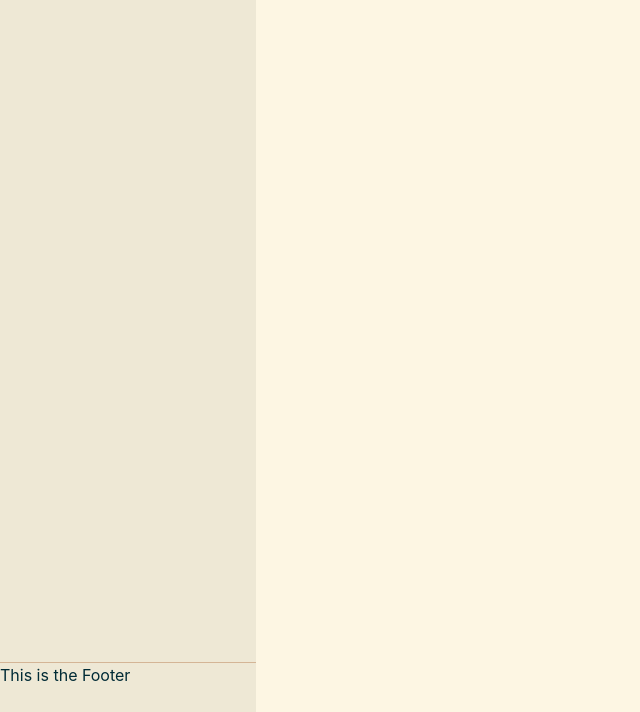
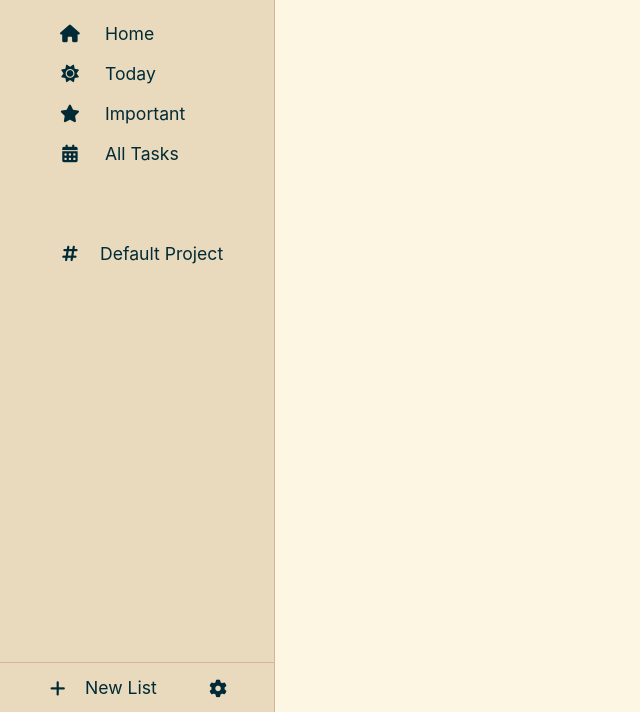
Before and after one commit to JonahKF/odin-todo, a website built with webpack: page src/template.html in a window 1280 px wide. Shown: the part 88-800 px from the top of the page, without its empty margins (0-640 px from the left). Built offline with nearby package versions, Linux system fonts and the light colour scheme.

Commit message:
ADDED: Footer styling, Project name print function

```diff
--- a/src/index.js
+++ b/src/index.js
@@ -2,47 +2,91 @@ import "./styles.css";
 import { ToDoList } from "./toDoCreator.js"
 
 function screenController() {
+    const listArray = [];
+
     const listNav = document.querySelector(".list-nav");
     const pageBody = document.querySelector(".container");
 
-    const defaultList = new ToDoList("default");
-    const defaultTaskIndex = defaultList.addToDo("Task Title", "default");
+    const defaultList = new ToDoList("Default Project");
+    listArray.push(defaultList);
+    const defaultTaskIndex = defaultList.addToDo("Default Task", "Default Project");
 
 
-    const displayList = (list) => {
-        // Displays List name in sidebar
-        const navListContainer = document.createElement("div");
-        navListContainer.classList.add("nav-list-container");
-        listNav.appendChild(navListContainer);
-        const navListHeader = document.createElement("div");
-        navListHeader.classList.add("nav-list-header");
-        navListHeader.textContent = list.Name;
-        navListContainer.appendChild(navListHeader);
+    const displayLists = () => {
+        listArray.forEach(list => {
+            const navListContainer = document.createElement("div");
+            navListContainer.classList.add("nav-list-container");
+            navListContainer.id = listArray.indexOf(list);
+            listNav.appendChild(navListContainer);
 
-        const taskArray = list.getAllToDoItems();
+            const navListUl = document.createElement("ul");
+            navListContainer.appendChild(navListUl);
 
+            const navListHeaderLi = document.createElement("li");
+            navListHeaderLi.classList.add("nav-list-header");
+            navListUl.appendChild(navListHeaderLi);
+
+            const wrapperAnchor = document.createElement("a");
+            wrapperAnchor.href = "#";
+            navListHeaderLi.appendChild(wrapperAnchor);
+
+            const listLogo = document.createElement("i");
+            listLogo.classList.add("fa-solid");
+            listLogo.classList.add("fa-hashtag");
+            wrapperAnchor.appendChild(listLogo);
+
+            const navListHeader = document.createElement("span");
+            navListHeader.textContent = list.Name;
+            wrapperAnchor.appendChild(navListHeader);
+
+            const taskArray = list.getAllToDoItems();
+        });
         // Displays list's Tasks in sidebar
-        taskArray.forEach(ToDo => {
-            const task = document.createElement("div");
-            task.classList.add("nav-list-child");
-            task.textContent = ToDo.title;
-            navListContainer.appendChild(task);
+        // taskArray.forEach(ToDo => {
+        //     const li = document.createElement("li");
+        //     navListUl.appendChild(li);
 
-            // Attach event listener for click
-            task.addEventListener("click", clickTask);
-        });
+        //     const div = document.createElement("div");
+        //     div.classList.add("list-inner-flex");
+        //     div.classList.add("nav-list-child");
+        //     li.appendChild(div);
+
+        //     const a = document.createElement("a");
+        //     a.href = "#";
+        //     div.appendChild(a);
+
+        //     const i = document.createElement("i");
+        //     i.classList.add("fa-solid");
+        //     i.classList.add("fa-hashtag");
+        //     a.appendChild(i);
+
+        //     const span = document.createElement("span");
+        //     span.textContent = ToDo.title;
+        //     a.appendChild(span);
+
+        //     // Attach event listener for click
+        //     a.addEventListener("click", clickTask);
+        // });
     }
 
-    const newList = () => {
+    const newList = (name) => {
+        //const list =
+
+        listArray.push(list);
+        displayLists();
+    }
+
+    const deleteList = (name) => {
 
     }
 
-    const clickTask = () => {
+    const clickTask = (e) => {
         // Changes contents of .container to match contents of clicked Task
+        console.log(`${e} clicked`)
     }
 
     // Test ToDo Item
-    displayList(defaultList);
+    displayLists();
 
 }
 
--- a/src/styles.css
+++ b/src/styles.css
@@ -54,7 +54,7 @@ h6 {
 :root {
     /* Based on Solarized Theme by Ethan Schoonover */
     /* Background tones (light theme) */
-    --white: #eee8d5;
+    --white: #e9dabd;
     --brwhite: #fdf6e3;
     --accentwhite: #d4b596;
 
@@ -81,9 +81,25 @@ body {
     background-color: var(--brwhite);
 }
 
+button {
+    background-color: inherit;
+    border: none;
+    cursor: pointer;
+}
+
+ul,
+li {
+    list-style-type: none;
+}
+
+a {
+    text-decoration: inherit;
+    color: inherit;
+}
+
 .master-grid {
     display: grid;
-    grid-template-columns: 1fr 4fr;
+    grid-template-columns: minmax(275px, 1fr) 4fr;
 }
 
 .sidebar {
@@ -91,22 +107,98 @@ body {
     height: 100vh;
     display: flex;
     flex-direction: column;
+    font-size: 1.1rem;
+    line-height: 40px;
+    border-right: solid 1px var(--accentwhite);
 }
 
-.sidebar-footer {
-    margin-top: auto;
-    border-top: solid 1px var(--accentwhite);
-    height: 50px;
+.logo {
+    font-size: 2.6rem;
+    margin-bottom: 30px;
+}
+
+.static-sidebar-items {
+    margin: 30px 0 60px 0;
+}
+
+.fa-solid {
+    width: 60px;
+    text-align: center;
+}
+
+.list-inner-flex {
+    display: flex;
+}
+
+/* .list-inner-flex > */
+a > span:hover {
+    font-weight: 600;
 }
 
 .nav-list-container {
-    padding: 10px 30px 10px 30px;
+    padding: 0;
+    margin-bottom: 30px;
     display: flex;
     flex-direction: column;
     gap: 3px;
 }
 
-.nav-list-header {
-    font-size: 1.2rem;
-    font-weight: 600;
+/* .nav-list-header {
+    font-weight: 500;
+    vertical-align: baseline;
+} */
+
+.nav-list-child {
+    font-size: 1.1rem;
+    font-weight: 380;
 }
+
+.sidebar-footer {
+    margin-top: auto;
+    padding: 0 20px 0 20px;
+    border-top: solid 1px var(--accentwhite);
+    height: 50px;
+    display: flex;
+    align-items: center;
+}
+
+.new-list-btn {
+    margin-left: 4px;
+    border-radius: 5px;
+    width: 160px;
+    display: flex;
+    justify-content: start;
+    align-items: center;
+    transition: 0.3s;
+}
+
+.new-list-btn > i {
+    padding: 0;
+    margin: 0 5px 0 20px;
+    width: 30px;
+    vertical-align: middle;
+    position: relative;
+    top: 1px;
+}
+
+.new-list-btn > span,
+.new-list-btn > i {
+    display: inline-flex;
+    align-items: center;
+    vertical-align: middle;
+    text-align: center;
+}
+
+.new-list-btn:hover {
+    background-color: var(--accentwhite);
+    transition: 0.3s;
+}
+
+.settings-btn {
+    margin-left: auto;
+}
+
+.settings-btn > i {
+    position: relative;
+    top: 1px;
+}
--- a/src/template.html
+++ b/src/template.html
@@ -10,17 +10,67 @@
 
 <body>
     <div class="master-grid">
+
         <div class="sidebar">
+            <div class="static-sidebar-items">
+                <ul>
+                    <li>
+                        <i class="fa-solid fa-tower-observation logo"></i>
+                    </li>
+                    <li>
+                        <div class="list-inner-flex">
+                            <a href="#">
+                                <i class="fa-solid fa-house"></i>
+                                <span>Home</span>
+                            </a>
+                        </div>
+                    </li>
+                    <li>
+                        <div class="list-inner-flex">
+                            <a href="#">
+                                <i class="fa-solid fa-sun"></i>
+                                <span>Today</span>
+                            </a>
+                        </div>
+                    </li>
+                    <li>
+                        <div class="list-inner-flex">
+                            <a href="#">
+                                <i class="fa-solid fa-star"></i>
+                                <span>Important</span>
+                            </a>
+                        </div>
+                    </li>
+                    <li>
+                        <div class="list-inner-flex">
+                            <a href="#">
+                                <i class="fa-solid fa-calendar-days"></i>
+                                <span>All Tasks</span>
+                            </a>
+                        </div>
+                    </li>
+                </ul>
+            </div>
+
             <div class="list-nav">
                 <!-- Dynamically Populated by JS -->
             </div>
+
             <div class="sidebar-footer">
-                This is the Footer
+                <button class="new-list-btn">
+                    <i class="fa-solid fa-plus"></i>
+                    <span>New List</span>
+                </button>
+                <button class="settings-btn">
+                    <i class="fa-solid fa-gear"></i>
+                </button>
             </div>
         </div>
+
         <div class="container">
             <!-- Dynamically Populated by JS -->
         </div>
+
     </div>
 </body>
 
```
